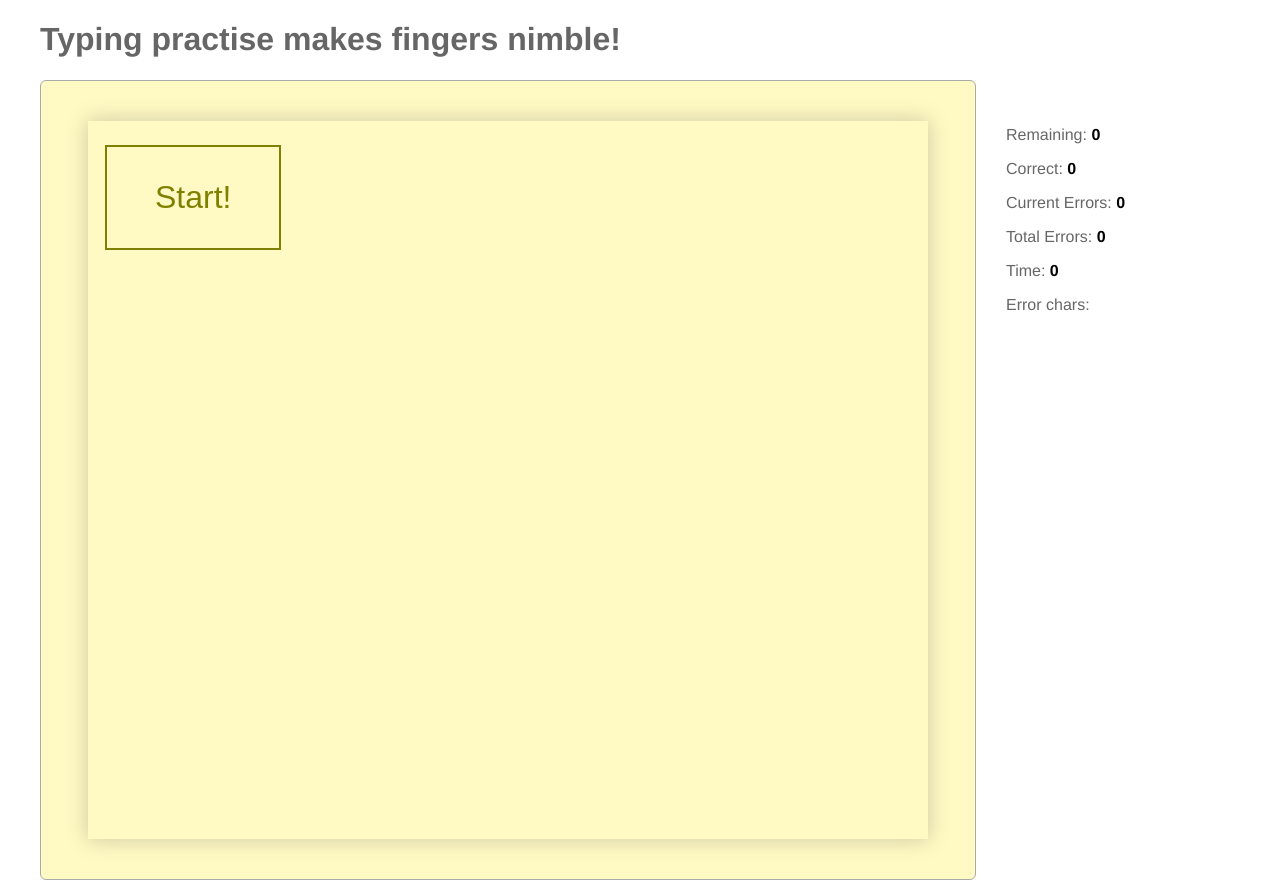
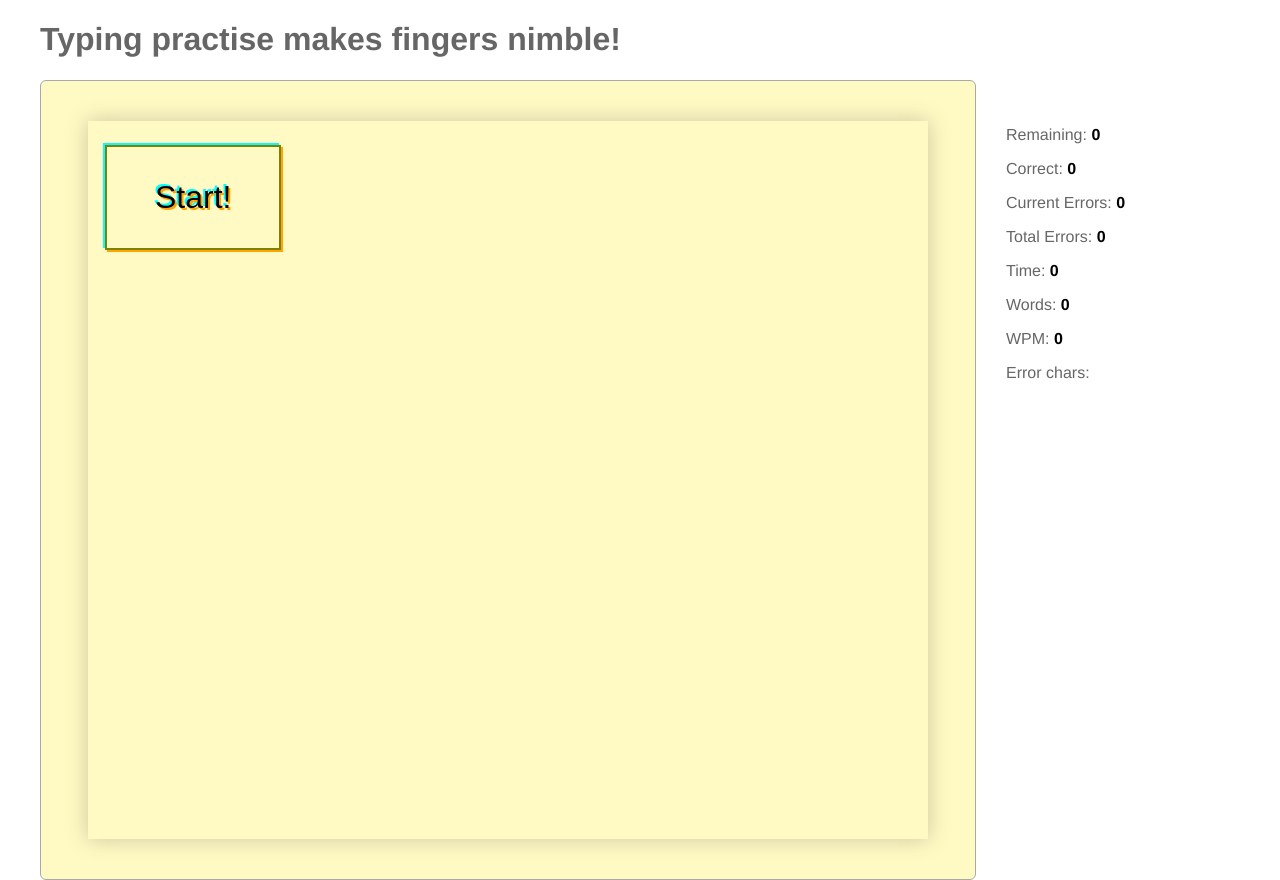
Before and after one commit to guywuy/typing-practise, a React (Create React App) app: page / in a window 1280 px wide. Built offline with nearby package versions, Linux system fonts and the light colour scheme.

Commit message:
Added calculation and display of words per minute

```diff
--- a/src/App.js
+++ b/src/App.js
@@ -128,7 +128,7 @@ class App extends Component {
   }
 
   endRound(){
-
+    clearInterval(this.interval);
   }
 
   generateString(){
@@ -161,7 +161,8 @@ class App extends Component {
           errorCountCurrent={this.state.errorCountCurrent}
           errorCountTotal={this.state.errorCountTotal}
           errorChars={this.state.errorChars}
-          timeElapsed={this.state.timeElapsed} />
+          timeElapsed={this.state.timeElapsed}
+          wordCount={this.state.previousInput.split(' ').length-1} />
         </section>
       </div>
     );
--- a/src/InfoContainer.js
+++ b/src/InfoContainer.js
@@ -6,8 +6,15 @@ const InfoContainer = ({
   errorCountCurrent,
   errorCountTotal,
   errorChars,
-  timeElapsed
+  timeElapsed,
+  wordCount
 }) => {
+
+  let wordsPerMinute = () => {
+    if (wordCount === 0) return 0;
+
+    return (wordCount/(timeElapsed/600)).toFixed(2);
+  }
 
   let formattedErrorChars = () => {
 
@@ -39,6 +46,8 @@ const InfoContainer = ({
       <p>Current Errors: <strong>{errorCountCurrent}</strong></p>
       <p>Total Errors: <strong>{errorCountTotal}</strong></p>
       <p>Time: <strong>{timeElapsed}</strong></p>
+      <p>Words: <strong>{wordCount}</strong></p>
+      <p>WPM: <strong>{wordsPerMinute()}</strong></p>
       <p> Error chars: </p>
       <ul className="error-chars-container">{formattedErrorChars()}</ul>
     </div>
--- a/src/index.css
+++ b/src/index.css
@@ -1,5 +1,6 @@
 :root {
   --medium-grey: #666;
+  --jazzy-shadows: 2px 2px orange, -2px -2px cyan;
 }
 *{
   box-sizing: border-box;
@@ -21,7 +22,6 @@ body {
   display: flex;
 }
 .TypingContainer{
-  /* max-width: 800px; */
   background: rgb(255, 249, 195);
   border-radius: 6px;
   border: 1px solid darkgray;
@@ -69,12 +69,13 @@ strong {
   padding: 2rem 3rem;
   background: none;
   font-size: 2rem;
-  color: olive;
   margin: 2rem;
   cursor: pointer;
   position: absolute;
   left: 2rem;
   top: 2rem;
+  text-shadow: var(--jazzy-shadows);
+  box-shadow: var(--jazzy-shadows);
 }
 .flashing {
   color: green;
```
